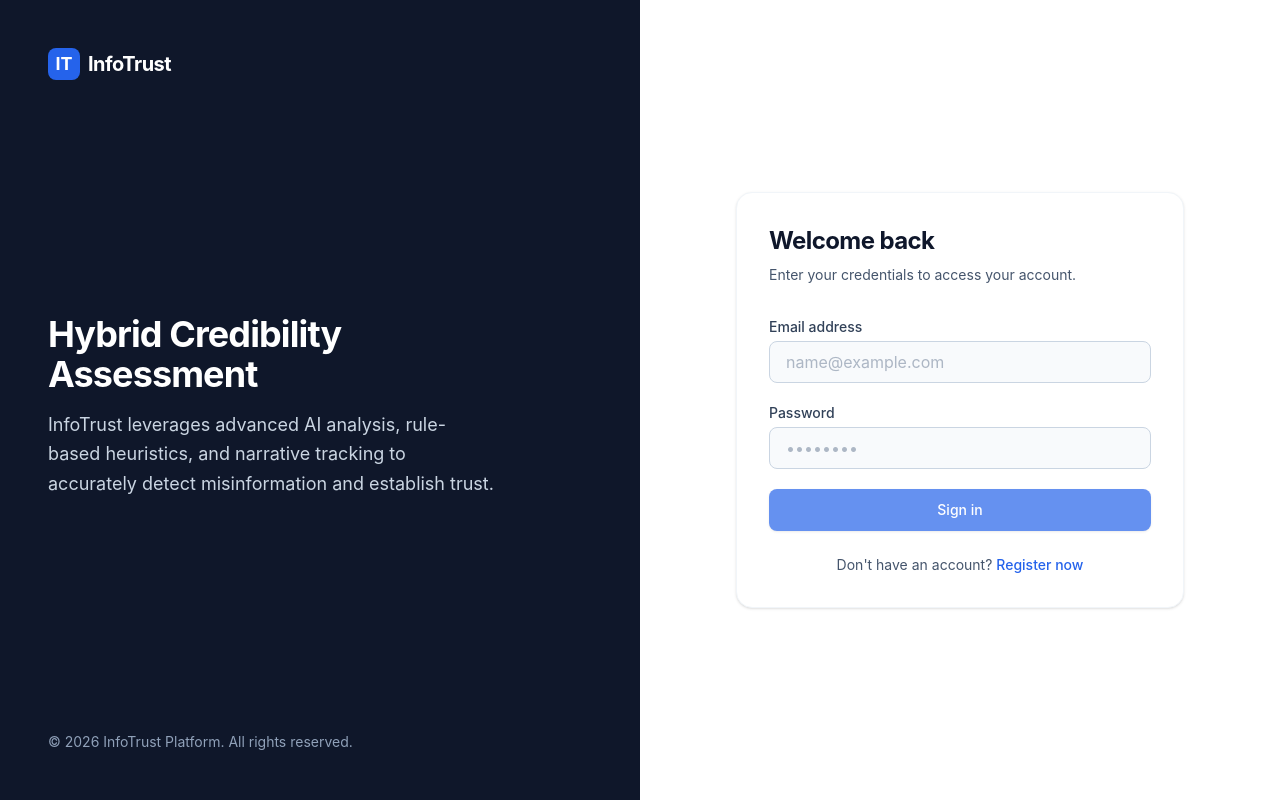
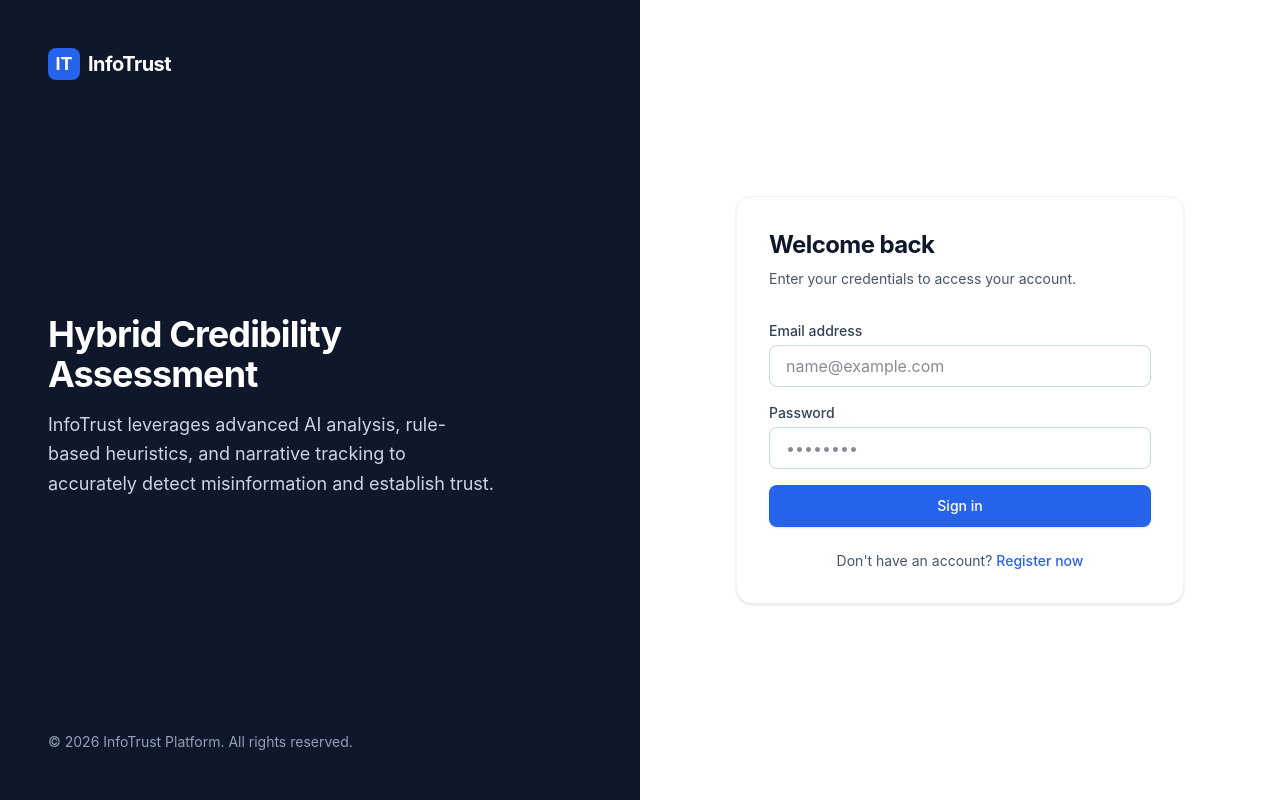
Before and after one commit to harshpreet284/InfoTrust, a React (Vite) app in the folder frontend/: page /login in a window 1280 px wide. Built offline with nearby package versions, Linux system fonts and the light colour scheme; no server answers.

Commit message:
feat: build login form

```diff
--- a/frontend/src/pages/auth/LoginPage.tsx
+++ b/frontend/src/pages/auth/LoginPage.tsx
@@ -1,22 +1,112 @@
-import { useLocation } from "react-router-dom";
+import { useState } from "react";
+import { useLocation, Link } from "react-router-dom";
+import { useForm } from "react-hook-form";
+import { zodResolver } from "@hookform/resolvers/zod";
+import { isAxiosError } from "axios";
+
 import { FormContainer } from "../../components/ui/FormContainer";
+import { ValidationMessage } from "../../components/ui/ValidationMessage";
+import { LoadingIndicator } from "../../components/ui/LoadingIndicator";
+import { LoginSchema } from "../../schemas/auth.schema";
+import type { LoginFormValues } from "../../schemas/auth.schema";
+import { authService } from "../../services/auth.service";
+import type { UserOut } from "../../services/auth.service";
 
 export function LoginPage() {
   const location = useLocation();
   const successMessage = location.state?.message;
+
+  const [rootError, setRootError] = useState<string | null>(null);
+  const [loggedInUser, setLoggedInUser] = useState<UserOut | null>(null);
+
+  const {
+    register,
+    handleSubmit,
+    setError,
+    formState: { errors, isSubmitting },
+  } = useForm<LoginFormValues>({
+    resolver: zodResolver(LoginSchema),
+  });
+
+  const onSubmit = async (data: LoginFormValues) => {
+    setRootError(null);
+    try {
+      const response = await authService.login(data);
+      // Success: show local success state, discard tokens
+      setLoggedInUser(response.data.user);
+    } catch (error) {
+      if (isAxiosError(error) && error.response) {
+        const { status, data: errorData } = error.response;
+
+        // 401 or 403
+        if ((status === 401 || status === 403) && errorData.message) {
+          setRootError(errorData.message);
+          return;
+        }
+
+        // 422 Validation Error - Django Ninja native format
+        if (status === 422 && Array.isArray(errorData.detail)) {
+          errorData.detail.forEach((err: any) => {
+            const field = err.loc?.[err.loc.length - 1];
+            if (field && ["email", "password"].includes(field)) {
+              setError(field as keyof LoginFormValues, {
+                type: "server",
+                message: err.msg
+              });
+            } else {
+              setRootError(err.msg || "A validation error occurred.");
+            }
+          });
+          return;
+        }
+      }
+
+      setRootError("An unexpected error occurred. Please try again.");
+    }
+  };
+
+  if (loggedInUser) {
+    return (
+      <FormContainer
+        title="Login successful"
+        description="You have successfully authenticated."
+      >
+        <div className="bg-green-50 text-green-700 p-4 rounded-lg border border-green-200">
+          <p className="font-medium">Welcome back, {loggedInUser.full_name}!</p>
+          <p className="text-sm mt-2 opacity-90">
+            Note: Persistent authentication is not yet implemented. Your session will not be saved.
+          </p>
+        </div>
+        <div className="mt-6">
+          <button
+            onClick={() => setLoggedInUser(null)}
+            className="w-full flex justify-center items-center py-2.5 px-4 border border-slate-300 rounded-lg shadow-sm text-sm font-medium text-slate-700 bg-white hover:bg-slate-50 focus:outline-none focus:ring-2 focus:ring-offset-2 focus:ring-primary-500 transition-colors"
+          >
+            Sign in as another user
+          </button>
+        </div>
+      </FormContainer>
+    );
+  }
 
   return (
     <FormContainer
       title="Welcome back"
       description="Enter your credentials to access your account."
     >
-      {successMessage && (
+      {successMessage && !rootError && (
         <div className="bg-green-50 text-green-700 p-3 rounded-lg text-sm font-medium mb-6">
           {successMessage}
         </div>
       )}
 
-      <form className="space-y-5" onSubmit={(e) => e.preventDefault()}>
+      {rootError && (
+        <div className="bg-red-50 text-red-700 p-3 rounded-lg text-sm font-medium mb-6">
+          {rootError}
+        </div>
+      )}
+
+      <form className="space-y-4" onSubmit={handleSubmit(onSubmit)} noValidate>
         <div>
           <label className="block text-sm font-medium text-slate-700 mb-1" htmlFor="email">
             Email address
@@ -25,9 +115,16 @@ export function LoginPage() {
             id="email"
             type="email"
             placeholder="name@example.com"
-            className="w-full px-4 py-2 border border-slate-300 rounded-lg focus:ring-2 focus:ring-primary-500 focus:border-primary-500 outline-none transition-shadow disabled:bg-slate-50 disabled:text-slate-500"
-            disabled
+            autoComplete="email"
+            className={`w-full px-4 py-2 border rounded-lg focus:ring-2 focus:outline-none transition-shadow ${
+              errors.email
+                ? "border-red-300 focus:ring-red-500 focus:border-red-500"
+                : "border-slate-300 focus:ring-primary-500 focus:border-primary-500"
+            }`}
+            disabled={isSubmitting}
+            {...register("email")}
           />
+          <ValidationMessage message={errors.email?.message} />
         </div>
 
         <div>
@@ -38,24 +135,38 @@ export function LoginPage() {
             id="password"
             type="password"
             placeholder="••••••••"
-            className="w-full px-4 py-2 border border-slate-300 rounded-lg focus:ring-2 focus:ring-primary-500 focus:border-primary-500 outline-none transition-shadow disabled:bg-slate-50 disabled:text-slate-500"
-            disabled
+            autoComplete="current-password"
+            className={`w-full px-4 py-2 border rounded-lg focus:ring-2 focus:outline-none transition-shadow ${
+              errors.password
+                ? "border-red-300 focus:ring-red-500 focus:border-red-500"
+                : "border-slate-300 focus:ring-primary-500 focus:border-primary-500"
+            }`}
+            disabled={isSubmitting}
+            {...register("password")}
           />
+          <ValidationMessage message={errors.password?.message} />
         </div>
 
         <button
-          type="button"
-          className="w-full flex justify-center items-center py-2.5 px-4 border border-transparent rounded-lg shadow-sm text-sm font-medium text-white bg-primary-600 hover:bg-primary-700 focus:outline-none focus:ring-2 focus:ring-offset-2 focus:ring-primary-500 transition-colors disabled:opacity-70"
-          disabled
+          type="submit"
+          className="w-full flex justify-center items-center py-2.5 px-4 mt-2 border border-transparent rounded-lg shadow-sm text-sm font-medium text-white bg-primary-600 hover:bg-primary-700 focus:outline-none focus:ring-2 focus:ring-offset-2 focus:ring-primary-500 transition-colors disabled:opacity-70 disabled:cursor-not-allowed"
+          disabled={isSubmitting}
         >
-          Sign in
+          {isSubmitting ? (
+            <>
+              <LoadingIndicator className="w-4 h-4 mr-2" />
+              Signing in...
+            </>
+          ) : (
+            "Sign in"
+          )}
         </button>
 
         <p className="text-center text-sm text-slate-600 mt-6">
           Don't have an account?{" "}
-          <a href="/register" className="font-medium text-primary-600 hover:text-primary-500">
+          <Link to="/register" className="font-medium text-primary-600 hover:text-primary-500">
             Register now
-          </a>
+          </Link>
         </p>
       </form>
     </FormContainer>
--- a/frontend/src/pages/auth/RegisterPage.tsx
+++ b/frontend/src/pages/auth/RegisterPage.tsx
@@ -1,5 +1,5 @@
 import { useState } from "react";
-import { useNavigate } from "react-router-dom";
+import { useNavigate, Link } from "react-router-dom";
 import { useForm } from "react-hook-form";
 import { zodResolver } from "@hookform/resolvers/zod";
 import { isAxiosError } from "axios";
@@ -180,9 +180,9 @@ export function RegisterPage() {
 
         <p className="text-center text-sm text-slate-600 mt-6">
           Already have an account?{" "}
-          <a href="/login" className="font-medium text-primary-600 hover:text-primary-500">
+          <Link to="/login" className="font-medium text-primary-600 hover:text-primary-500">
             Sign in
-          </a>
+          </Link>
         </p>
       </form>
     </FormContainer>
--- a/frontend/src/schemas/auth.schema.ts
+++ b/frontend/src/schemas/auth.schema.ts
@@ -24,3 +24,10 @@ export const RegistrationSchema = z.object({
 });
 
 export type RegistrationFormValues = z.infer<typeof RegistrationSchema>;
+
+export const LoginSchema = z.object({
+  email: z.string().email('Invalid email address'),
+  password: z.string().min(1, 'Password is required'),
+});
+
+export type LoginFormValues = z.infer<typeof LoginSchema>;
--- a/frontend/src/services/auth.service.ts
+++ b/frontend/src/services/auth.service.ts
@@ -1,5 +1,5 @@
 import { apiClient } from '../lib/axios';
-import type { RegistrationFormValues } from '../schemas/auth.schema';
+import type { RegistrationFormValues, LoginFormValues } from '../schemas/auth.schema';
 
 export interface UserOut {
   id: string;
@@ -15,9 +15,25 @@ export interface RegistrationSuccessResponse {
   data: UserOut;
 }
 
+export interface LoginDataOut {
+  access_token: string;
+  refresh_token: string;
+  user: UserOut;
+}
+
+export interface LoginSuccessResponse {
+  success: boolean;
+  message: string;
+  data: LoginDataOut;
+}
+
 export const authService = {
   async register(payload: RegistrationFormValues): Promise<RegistrationSuccessResponse> {
     const response = await apiClient.post<RegistrationSuccessResponse>('/auth/register', payload);
     return response.data;
   },
+  async login(payload: LoginFormValues): Promise<LoginSuccessResponse> {
+    const response = await apiClient.post<LoginSuccessResponse>('/auth/login', payload);
+    return response.data;
+  },
 };
```
